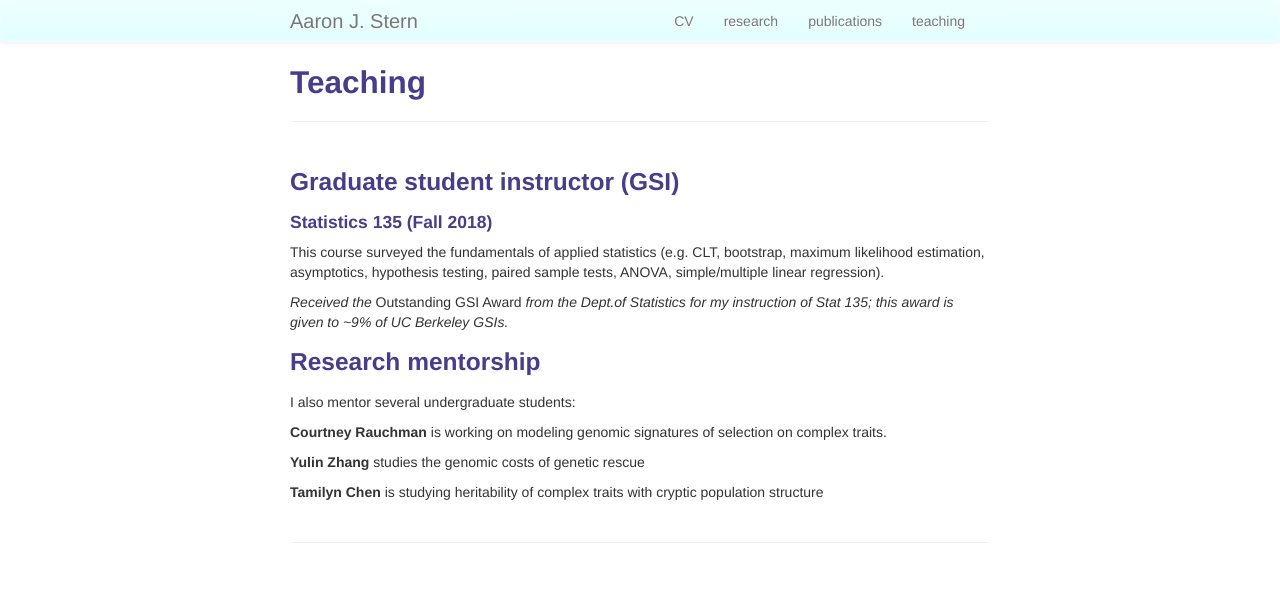
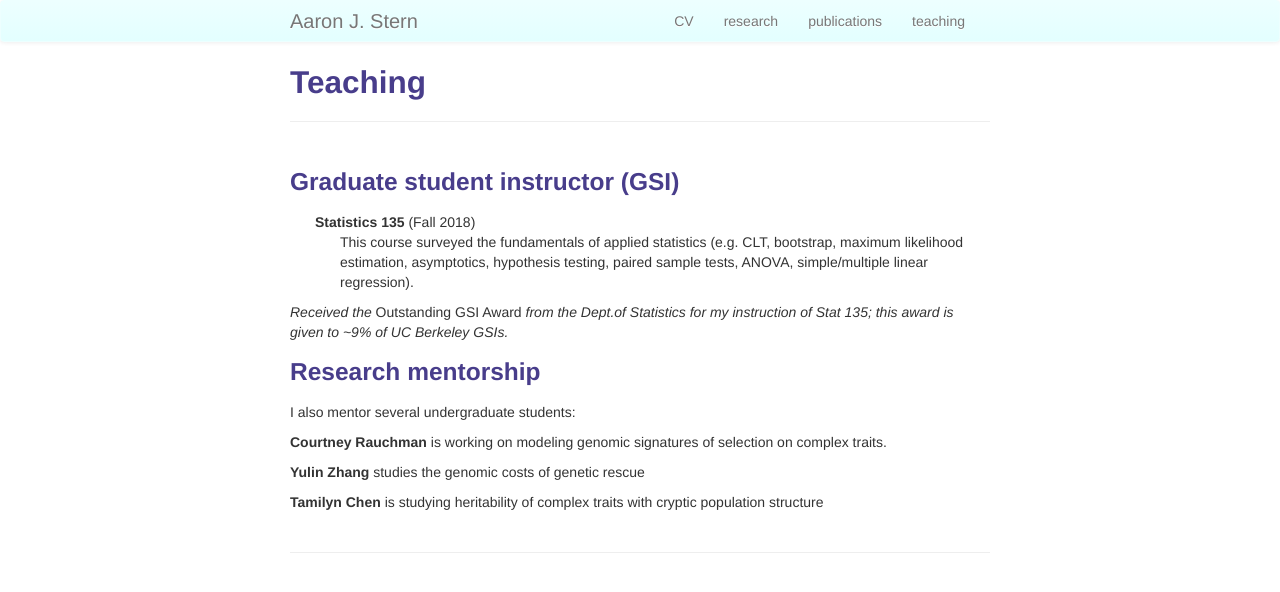
Before and after one commit to 35ajstern/simple_academic_website, a Jekyll site: the page built from pages/teaching.md, in a window 1280 px wide. Shown: the top 592 px of the page. Built offline with Jekyll 4.4.1, drawn with Linux system fonts in a browser that asks for light colours.

Commit message:
sadfhsdfhlkhas

```diff
--- a/pages/teaching.md
+++ b/pages/teaching.md
@@ -4,8 +4,12 @@ title: Teaching
 description: Aaron Stern | Teaching
 ---
 ### Graduate student instructor (GSI)
-#### Statistics 135 (Fall 2018)
-This course surveyed the fundamentals of applied statistics (e.g. CLT, bootstrap, maximum likelihood estimation, asymptotics, hypothesis testing, paired sample tests, ANOVA, simple/multiple linear regression).
+<ul style="list-style-type:none;">
+	<li> <b>Statistics 135</b> (Fall 2018)
+	<ul style="list-style-type:none;">
+		<li>This course surveyed the fundamentals of applied statistics (e.g. CLT, bootstrap, maximum likelihood estimation, asymptotics, hypothesis testing, paired sample tests, ANOVA, simple/multiple linear regression).</li>
+	</ul> </li>
+</ul>
 
 *Received the* Outstanding GSI Award *from the Dept.of Statistics for my instruction of Stat 135; this award is given to ~9% of UC Berkeley GSIs.*
 
```
